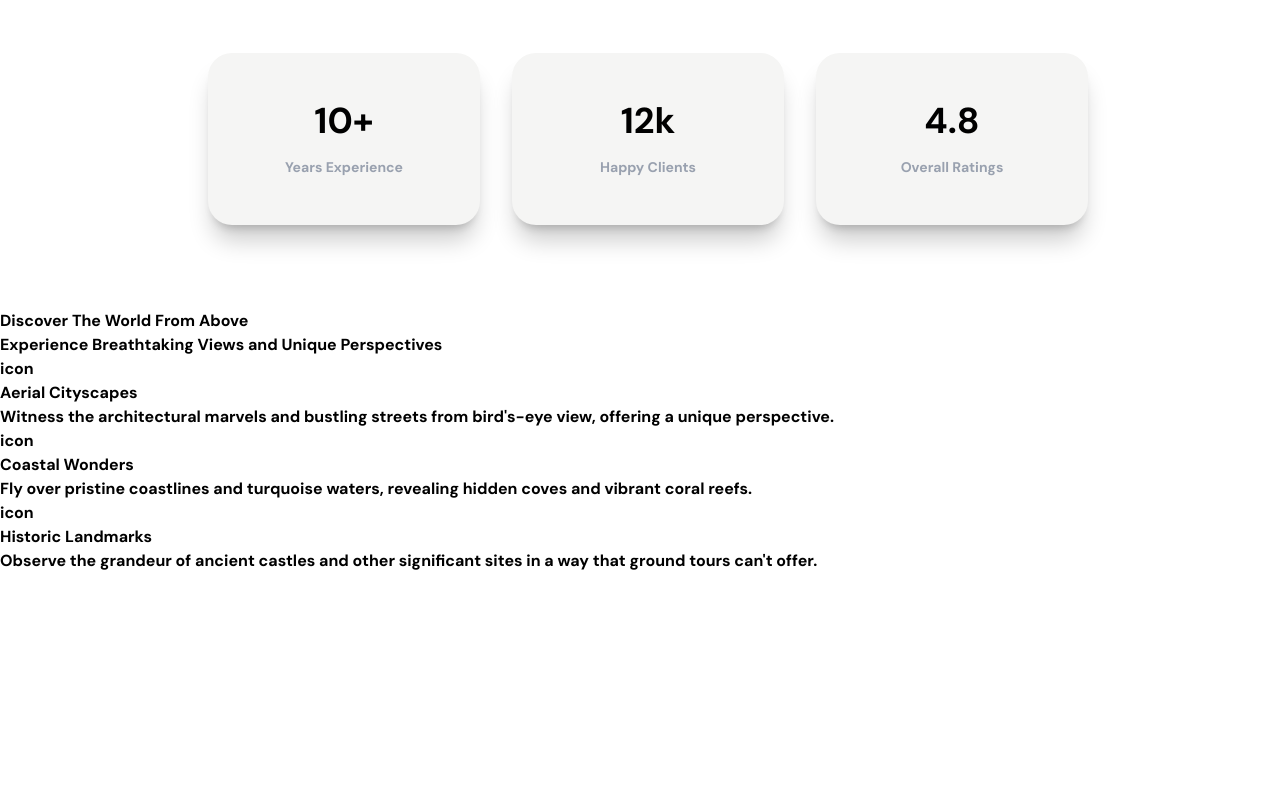
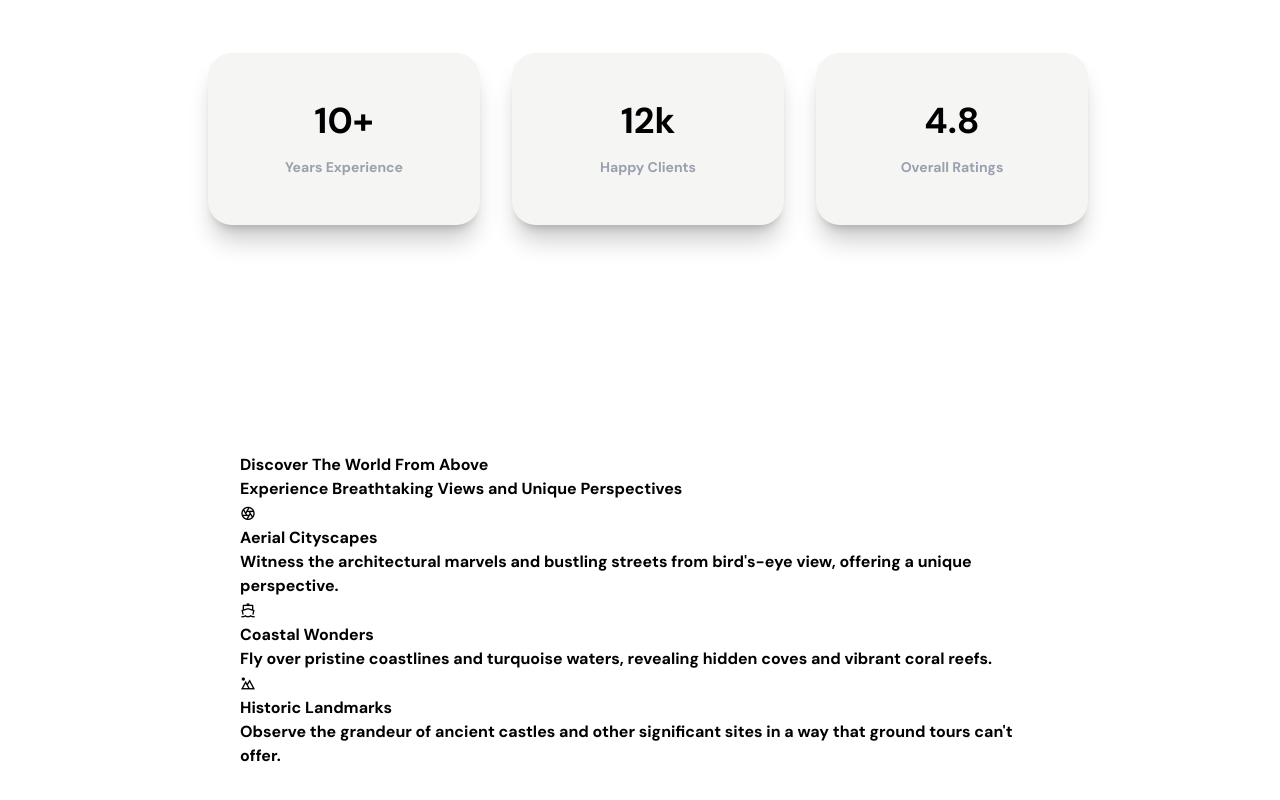
Before and after one commit to Elydeboss/hightowers-site, a plain HTML site: page index.html in a window 1280 px wide. Shown: the part 2916-3716 px from the top of the page. Before the commit the page ends 3489 px from the top, so only its background shows below. Drawn offline with nearby package versions, Linux system fonts and the light colour scheme.

Commit message:
add icons to Discover section

```diff
--- a/index.html
+++ b/index.html
@@ -260,24 +260,24 @@
 <!--end of card rating section-->
 
 <!--Discover section-->
-<section>
-  <div>
+<section class="mt-[12rem] mr-[10rem] ml-[10rem] mb-[15rem] px-4 sm:px-6 lg:px-20">
+  <div class="">
     <h1>Discover The World From Above</h1>
     <p>Experience Breathtaking Views and Unique Perspectives </p>
   </div>
   <div>
     <div>
-      <span>icon</span>
+      <span><i class="ri-camera-lens-line"></i></span>
       <h2>Aerial Cityscapes</h2>
       <p>Witness the architectural marvels and bustling streets from bird's-eye view, offering a unique perspective.</p>
     </div>
     <div>
-      <span>icon</span>
+      <span><i class="ri-ship-line"></i></span>
       <h2>Coastal Wonders</h2>
       <p>Fly over pristine coastlines and turquoise waters, revealing hidden coves and vibrant coral reefs.</p>
     </div>
     <div>
-      <span>icon</span>
+      <span><i class="ri-landscape-line"></i></span>
       <h2>Historic Landmarks</h2>
       <p>Observe the grandeur of ancient castles and other significant sites in a way that ground tours can't offer. </p>
     </div>
```
